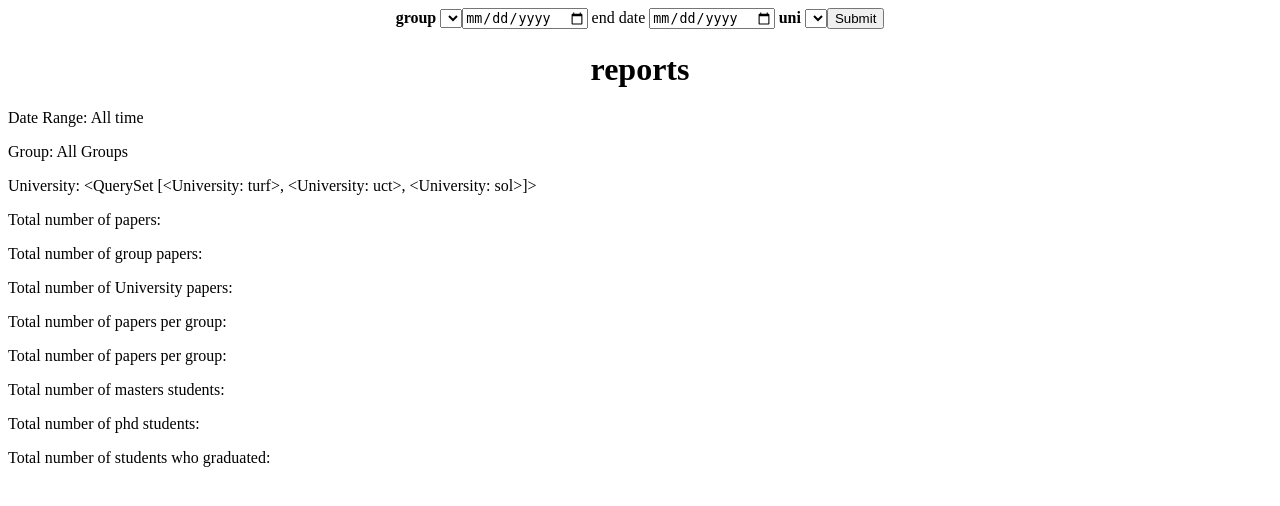
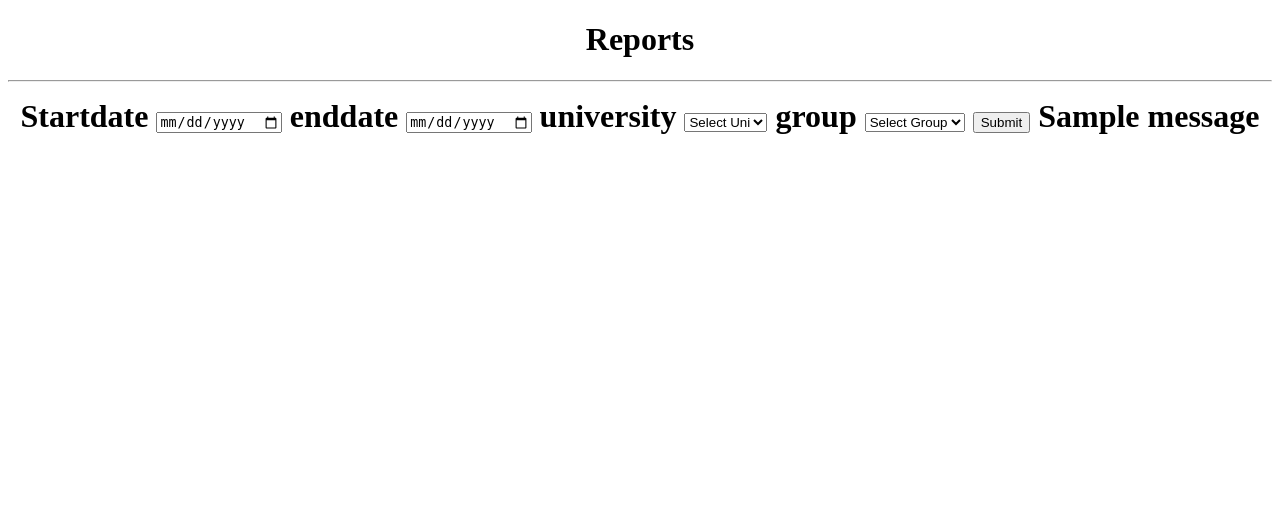
Before and after one commit to RTEE001/Capstone-project, a Django app: page /reports/ in a window 1280 px wide. Shown: the top 506 px of the page. Run offline with Django 4.2, Linux system fonts and the light colour scheme; data comes from the database, SQL or seed files in the repository; both versions use the stored data as it was after the commit; tables that the repository leaves empty hold one stand-in row (values such as "Sample post"); one stand-in notice (Sample message) is shown; lists and menus that the app fills with data are empty.

Commit message:
report final touches

```diff
--- a/CBIB/settings.py
+++ b/CBIB/settings.py
@@ -39,8 +39,7 @@ INSTALLED_APPS = [
     'django.contrib.sessions',
     'django.contrib.messages',
     'django.contrib.staticfiles',
-    'researchapp',
-    'django_filters'
+    'researchapp'
 ]
 
 MIDDLEWARE = [
@@ -109,7 +108,7 @@ AUTH_PASSWORD_VALIDATORS = [
 
 LANGUAGE_CODE = 'en-us'
 
-TIME_ZONE = 'UTC'
+TIME_ZONE = 'Africa/Johannesburg'
 
 USE_I18N = True
 
--- a/researchapp/models.py
+++ b/researchapp/models.py
@@ -18,6 +18,7 @@ class Role(models.Model):
 class University(models.Model):
     name = models.CharField(max_length=100)
     image = models.ImageField(upload_to='images',default=None, blank=True ,null=True)
+    created = models.DateField(auto_now_add=True)
     def __str__(self):
         return self.name
 
@@ -26,6 +27,7 @@ class Group(models.Model):
     name = models.CharField(max_length=100)
     description = models.CharField(max_length=100)
     university = models.ForeignKey(University, on_delete=models.CASCADE, default=None, null=TRUE)
+    created = models.DateField(auto_now_add=True)
     def __str__(self):
         return self.name
 
--- a/researchapp/templates/reports.html
+++ b/researchapp/templates/reports.html
@@ -2,75 +2,102 @@
 
 <!DOCTYPE html>
 <head>
-    <title> REports </title>
+    <title> Reports </title>
 </head>
 
 <body>
     <center>
+        <h1> Reports <h1>
 
-        <form mepod = 'POST' action="{% url 'paperpdf' %}">
+        <hr>
+
+        <form method = 'GET' action = "{% url 'paperpdf'%}">
             {% csrf_token %}
 
-            <label for="group"><b>group</b></label>
-            <select id="group" name="group">
-            {% for group in groups%}
-            <option value={{group.Gname}} >{{group.Gname}}
+            <label for="startdate"><b>Startdate</b></label>
+            <input type="date"  name = 'startdate'  {% if selected_startdate == ''%} value = '' {%else%} value = '{{selected_startdate}}'{% endif%}/>
+
+            <label for="enddate"><b>enddate</b></label>
+            <input type="date"  name = 'enddate'  {% if selected_endtdate == ''%} value = '' {%else%} value = '{{selected_enddate}}'{% endif%}/>
+
+            <label for="university"><b>university</b></label>
+            <select id="university" name="university">
+            <option {% if selected_university == ''%} selected {% endif%} value = ''> Select Uni</option>
+            {% for university in unis%}
+            <option value={{university.name}} {%if selected_university == university.name%} selected {%endif%}>{{university.name}}
+            </option>
+
+            {% endfor %}
+        </select>
+
+            <label for="groups"><b>group</b></label>
+            <select id="type" name="group">
+                <option {% if selected_type == ''%} selected {% endif%} value = ''> Select Group</option>
+                {% for group in groups%}
+                <option value={{group.name}} {%if selected_type == group.name%} selected {%endif%}>{{group.name}}
             </option>
             {% endfor %}
+        </select>
+        <input type = 'submit' name = 'Search'/>
 
 
+        {% if messages%} {% for message in messages%} {{message}} {%endfor%}
+        {%else%}
+        <p>Date Range:
+            {{startdate}} - {{enddate}}
+        </p>
+
+        <p>
+            Total number of users:
+            {{total_number_of_users}}
+        </p>
+
+        <p>
+            Total number of universities:
+            {{total_number_of_universities}}
+        </p>
 
 
-         <label for="dates">start date</label>
-        <input type="date" id="date" name="startdate">
+        <p>
+            Total number of groups:
+            {{total_number_of_groups}}
+        </p>
 
-        <label for="dates">end date</label>
-        <input type="date" id="date" name="enddate">
+        <p>
+            Total number of publications:
+            {{total_number_of_publications}}
+        </p>
 
+        <p> users per uni:
+            <p></p>
+            {{ each_university_users_dict|linebreaksbr }}
+        </p>
 
-        <label for="uni"><b>uni</b></label>
-        <select id="uni" name="uni">
-        {% for uni in groups%}
-        <option value={{uni.Uniname}} >{{uni.Uniname}}
-        </option>
-        {% endfor %}
+        <p>publications per uni:
+            <p></p>
+            {{ each_university_publications_dict|linebreaksbr }}
+        </p>
 
+        <p> masters students per uni:
+            <p></p>
+            {{ each_university_masters_dict|linebreaksbr }}
+        </p>
 
-        <input type = 'submit' name = 'Search'/>
-        </form>
-        <h1> reports <h1>
-        </center>
+        <p> phd students per uni:
+            <p></p>
+            {{ each_university_phd_dict|linebreaksbr }}
+        </p>
 
-            <p>Date Range:
-                {%if startdate and enddate%}
-                {{startdate}} - {{enddate}}
-                {%else%} All time{%endif%}
-            </p>
+        <p> researchers per uni:
+            <p></p>
+            {{ each_university_researchers_dict|linebreaksbr }}
+        </p>
 
-            <p>Group:
-                {%if group%}
-                {{group}}
-                {%else%} All Groups{%endif%}
-            </p>
-
-            <p>University:
-                {%if university%}
-                {{university}}
-                {%else%} All Universities{%endif%}
-            </p>
-
-
-            <p>Total number of papers:</p>
-            <p>Total number of group papers:</p>
-            <p>Total number of University papers:</p>
-            <p>Total number of papers per group:</p>
-            <p>Total number of papers per group:</p>
-            <p>Total number of masters students:</p>
-            <p>Total number of phd students:</p>
-            <p>Total number of students who graduated:</p>
-
-
-
-
+        <p> graduates per uni:
+            <p></p>
+            {{ each_university_graduates_dict|linebreaksbr }}
+        </p>
+          {%endif%}
+    </center>
 </body>
 <html>
--- a/researchapp/views.py
+++ b/researchapp/views.py
@@ -13,6 +13,7 @@ import re
 from django.db.models import Q
 
 
+
 from .forms import UploadForm, UserForm, GroupForm
 from django.contrib.auth.hashers import make_password
 from django.contrib.auth.mixins import LoginRequiredMixin
@@ -21,6 +22,7 @@ from django.template.loader import get_template
 from xhtml2pdf import pisa
 # Create your views here.
 
+from datetime import date
 
 class ALViewUser(DetailView):
     model = User
@@ -482,7 +484,6 @@ def searchGroupsResult(request):
                 'selectedUni':a,
 
     }
-
     return render (request, 'GroupSearchResult.html', context)
 
 class AViewProfile(LoginRequiredMixin,DetailView):
@@ -522,119 +523,225 @@ class AViewGroupProfile(LoginRequiredMixin,DetailView):
         context['papers'] = a
         return context
 
+def filter_by_date_type_group(request, paper_list):
+
+    if 'date' in request.GET:
+        if request.GET['date'] !='':
+            paper_list = paper_list.filter(created__icontains = request.GET['date'])
+    if 'type' in request.GET:
+        if request.GET['type'] !='':
+            paper_list = paper_list.filter(category__name__icontains = request.GET['type'])
+    if 'group' in request.GET:
+        if request.GET['type'] !='':
+            paper_list = paper_list.filter(group__name__icontains = request.GET['group'])
+
+    return paper_list
 
 def filter_papers(request):
-    papers = Paper.objects.all()
-    groups = Group.objects.all()
-    unis = University.objects.all()
-    type = PaperType.objects.all()
+
+    searches = ''
+    dates= ''
+    types = ''
+    groups = ''
+
+    if 'search' in request.GET:
+        searches = request.GET['search']
+    if 'date' in request.GET:
+        dates = request.GET['date']
+    if 'type' in request.GET:
+        types = request.GET['type']
+    if 'group' in request.GET:
+        groups = request.GET['group']
+
+
     context = {
-        'papers': papers,
-        'groups': groups,
-        'type': type,
-        'unis': unis
+        'papers': filter_by_date_type_group(request, search_paper(request)),
+        'groups': Group.objects.all(),
+        'type': PaperType.objects.all(),
+        'selected_search': searches,
+        'selected_date': dates,
+        'selected_type': types,
+        'selected_group': groups
     }
-    if request.method == 'POST':
-        startdate = request.POST.get('startdate')
-        enddate = request.POST.get('enddate')
-        type = request.POST.get('type')
-        group = request.POST.get('GroupCat')
-        if startdate == '' and enddate == '' and type == '':
-            print('path 1')
-            return render(request, 'paper.html', context)
-        elif (startdate == '' or enddate == '') and type != '':
-            print('path 2')
-            filter = Paper.objects.filter(category__name__contains = type)
-            context ={
-                'papers':filter
-            }
-            print(filter)
-            return render(request, 'paper.html', context)
-        elif startdate != '' and enddate != '' and type == '':
-            print('path 3')
-            filter = Paper.objects.filter(created__range = [startdate, enddate])
-            print(filter)
-            context ={
-                'papers':filter
-            }
-            return render(request, 'paper.html', context)
-        else:
-            print('path 4')
-            filter = Paper.objects.filter(created__range = [startdate, enddate], category__name__contains = type)
-            print(filter)
-            context = {
-                'papers':filter
 
-            }
-            return render(request, 'paper.html',context)
-    else:
-
-        return render(request, 'paper.html', context)
+    return render(request, 'paper.html', context)
 #
 
 
 def reports(request):
+    startdates= ''
+    enddates = ''
+    universities = ''
+    group = ''
 
-    group = Group.objects.all()
-    unis = University.objects.all()
+    if 'startdate' in request.GET:
+        startdates = request.GET['startdate']
+    if 'enddate' in request.GET:
+        enddates = request.GET['enddate']
+    if 'group' in request.GET:
+        group = request.GET['type']
+    if 'university' in request.GET:
+        universities = request.GET['university']
+
+    if group != '' and universities !='':
+        HttpResponse('<h1>Select either group only or university only</h1>')
+
+        return render(request, 'reports.html')
+
+
     context = {
 
-            'groups': group,
-            'university': unis
-        }
+        # 'Users': people_report_filter(request, searchPeopleResult(request)).count(),
+        'unis': University.objects.all(),
+        'groups': Group.objects.all(),
+        'type': PaperType.objects.all(),
+        'selected_startdate': startdates,
+        'selected_enddate': enddates,
+        'selected_university': universities,
+        'selected_group': group
+    }
 
-    if request.method == 'POST':
-
-            startdate = request.POST.get('startdate')
-            enddate = request.POST.get('enddate')
-            univ= request.POST.get('uni')
-            group = request.POST.get('group')
-
-            if startdate == '' and enddate == ''  and univ =='' and group != '':
-                total_papers = Paper.objects.filter(group__Gname__contains = group)
-                context = {
-                    'filter':total_papers
-                }
-                return render(request, 'reports.html', context)
-
-            # elif (startdate == '' or enddate == '')  and group !='' and uni !='':
-            #     filter = Paper.objects.filter(category__name__contains = type)
-            #     context ={
-            #         'filter':filter.count()
-            #     }
-
-            #     return render(request, 'reports.html', context)
-
-            # elif startdate != '' and enddate != '' and type == '':
-            #     filter = Paper.objects.filter(created__range = [startdate, enddate])
-
-            #     context ={
-            #         'filter':filter.count()
-            #     }
-            #     return render(request, 'reports.html', context)
-
-            # else:
-            #     filter = Paper.objects.filter(created__range = [startdate, enddate], category__name__contains = type)
-
-            #     context = {
-            #         'filter':filter.count()
-
-            #     }
-            #     return render(request, 'reports.html', context)
-
-    else:
-
-        return render(request, 'reports.html', context)
+    return render(request, 'reports.html', context)
 ##needs work
 def generate_pdf(request):
 
     template_path = 'reports.html'
-    filter = Paper.objects.filter(group__Gname__contains = request.POST['group'])
-    context = {"filter":filter.count()}
-    print('context begins')
 
-    print(context)
-    print('context ends')
+    startdate_present = False
+    enddate_present = False
+    group_present = False
+    university_present = False
+
+    startdate = '2000-01-01'
+    enddate = str(date.today())
+
+
+    context = {
+
+        'startdate': startdate,
+        'enddate': enddate
+
+    }
+
+    if 'startdate' in request.GET:
+        if request.GET['startdate'] != '':
+            startdate_present = True
+            startdate = request.GET['startdate']
+    if 'enddate' in request.GET:
+        if request.GET['enddate'] != '':
+            enddate_present = True
+            enddate = request.GET['enddate']
+
+    if 'group' in request.GET:
+        if request.GET['group'] != '':
+            group_present = True
+            group = request.GET['group']
+
+    if 'university' in request.GET:
+        if request.GET['university'] != '':
+            university_present = True
+            university = request.GET['university']
+
+    if group_present == False and university_present == False:
+        if startdate_present == True and enddate_present ==False:
+            context['startdate'] = startdate
+        elif startdate_present == True and enddate_present == True:
+            context['startdate'] = startdate
+            context['enddate'] = enddate
+        elif startdate_present ==False and enddate_present ==True:
+            context['enddate'] = enddate
+
+        context['total_number_of_users'] = User.objects.filter(date_joined__range = [startdate, enddate]).count()
+        context['total_number_of_universities'] = University.objects.filter(created__range = [startdate, enddate]).count()
+        context['total_number_of_groups'] = Group.objects.filter(created__range = [startdate, enddate]).count()
+        context['total_number_of_publications'] = Paper.objects.filter(created__range = [startdate, enddate]).count()
+
+        each_university_users_dict = {}
+        each_university_publications_dict = {}
+        each_university_masters_dict = {}
+        each_university_phd_dict = {}
+        each_university_researchers_dict = {}
+        each_university_graduates_dict = {}
+
+
+        all_unis = University.objects.filter(created__range = [startdate, enddate])
+
+        for each_uni in all_unis:
+
+            each_university_users_dict[f'{each_uni.name}'] = User.objects.filter(group__university__name__contains = each_uni, date_joined__range = [startdate, enddate]).count()
+            each_university_publications_dict[f'{each_uni.name}']= Paper.objects.filter(group__university__name__contains = each_uni, created__range = [startdate, enddate]).count()
+            each_university_masters_dict[f'{each_uni.name}']= User.objects.filter(group__university__name__contains = each_uni, date_joined__range = [startdate, enddate], student_role__name__contains = 'masters').count()
+            each_university_phd_dict[f'{each_uni.name}']= User.objects.filter(group__university__name__contains = each_uni, date_joined__range = [startdate, enddate], student_role__name__contains = 'phd').count()
+            each_university_researchers_dict[f'{each_uni.name}']= User.objects.filter(group__university__name__contains = each_uni, date_joined__range = [startdate, enddate], student_role__name__contains = 'Researcher').count()
+            each_university_graduates_dict[f'{each_uni.name}']= User.objects.filter(group__university__name__contains = each_uni, date_joined__range = [startdate, enddate], student_role__name__contains = 'graduate').count()
+
+        context['each_university_users_dict'] = (str(each_university_users_dict).replace("{","").replace("}", "")).replace(',', '\n')
+        context['each_university_publications_dict'] = (str(each_university_publications_dict).replace("{","").replace("}", "")).replace(',', '\n')
+        context['each_university_masters_dict'] = (str(each_university_masters_dict).replace("{","").replace("}", "")).replace(',', '\n')
+        context['each_university_phd_dict'] = (str(each_university_phd_dict).replace("{","").replace("}", "")).replace(',', '\n')
+        context['each_university_researchers_dict'] = (str(each_university_researchers_dict).replace("{","").replace("}", "")).replace(',', '\n')
+        context['each_university_graduates_dict'] = (str(each_university_graduates_dict).replace("{","").replace("}", "")).replace(',', '\n')
+
+    elif startdate_present == True and enddate_present ==True and group_present == True and university_present == False:
+
+        context['startdate'] = startdate
+        context['enddate'] = enddate
+        context['total_number_of_users_in_group'] = User.objects.filter(date_joined__range = [startdate, enddate],  group__name__contains = group).count()
+        context['total_number_of_publications'] = Paper.objects.filter(created__range = [startdate, enddate], group__name__contains = group).count()
+
+        group_publications_dict = {}
+        group_masters_dict = {}
+        group_phd_dict = {}
+        group_researchers_dict = {}
+        group_graduates_dict = {}
+
+        group_publications_dict[group.name] =  Paper.objects.filter(group__name__contains = group, created__range = [startdate, enddate]).count()
+        group_masters_dict[group.name] = User.objects.filter(group__name__contains = group, date_joined__range = [startdate, enddate], student_role__name__contains = 'masters').count()
+        group_phd_dict[group.name] = User.objects.filter(group__name__contains = group, date_joined__range = [startdate, enddate], student_role__name__contains = 'phd').count()
+        group_researchers_dict[group.name] = User.objects.filter(group__name__contains = group, date_joined__range = [startdate, enddate], student_role__name__contains = 'Researcher').count()
+        group_graduates_dict[group.name] = User.objects.filter(group__name__contains = group, date_joined__range = [startdate, enddate], student_role__name__contains = 'graduate').count()
+
+        context['group_publications_dict'] = (str(group_publications_dict).replace("{","").replace("}", "")).replace(',', '\n')
+        context['group_masters_dict'] = (str(group_masters_dict).replace("{","").replace("}", "")).replace(',', '\n')
+        context['group_phd_dict'] = (str(group_phd_dict).replace("{","").replace("}", "")).replace(',', '\n')
+        context['group_researchers_dict'] = (str(group_researchers_dict).replace("{","").replace("}", "")).replace(',', '\n')
+        context['group_graduates_dict'] = (str(group_graduates_dict).replace("{","").replace("}", "")).replace(',', '\n')
+
+    elif startdate_present == True and enddate_present ==True and group_present == False and university_present == True:
+        context['startdate'] = startdate
+        context['enddate'] = enddate
+        context['total_number_of_users_in_uni'] = User.objects.filter(date_joined__range = [startdate, enddate], university__name__contains = university ).count()
+
+        context['total_number_of_groups'] = Group.objects.filter(created__range = [startdate, enddate], university__name__contains = university).count()
+        context['total_number_of_publications'] = Paper.objects.filter(created__range = [startdate, enddate], group__university__name__contains = university).count()
+
+
+        each_group_users_dict = {}
+        each_group_publications_dict = {}
+        each_group_masters_dict = {}
+        each_group_phd_dict = {}
+        each_group_researchers_dict = {}
+        each_group_graduates_dict = {}
+
+
+        all_groups_in_uni = Group.objects.filter(created__range = [startdate, enddate], university__name__contains = university )
+
+        for each_group in all_groups_in_uni:
+
+            each_group_users_dict[f'{each_group.name}'] = User.objects.filter(group__name__contains = each_group, date_joined__range = [startdate, enddate]).count()
+            each_group_publications_dict[f'{each_group.name}']= Paper.objects.filter(group__name__contains = each_group, created__range = [startdate, enddate]).count()
+            each_group_masters_dict[f'{each_group.name}']= User.objects.filter(group__name__contains = each_group, date_joined__range = [startdate, enddate], student_role__name__contains = 'masters').count()
+            each_group_phd_dict[f'{each_group.name}']= User.objects.filter(group__name__contains = each_group, date_joined__range = [startdate, enddate], student_role__name__contains = 'phd').count()
+            each_group_researchers_dict[f'{each_group.name}']= User.objects.filter(group__name__contains = each_group, date_joined__range = [startdate, enddate], student_role__name__contains = 'Researcher').count()
+            each_group_graduates_dict[f'{each_group.name}']= User.objects.filter(group__name__contains = each_group, date_joined__range = [startdate, enddate], student_role__name__contains = 'graduate').count()
+
+        context['each_group_users_dict'] = (str(each_group_users_dict).replace("{","").replace("}", "")).replace(',', '\n')
+        context['each_group_publications_dict'] = (str(each_group_publications_dict).replace("{","").replace("}", "")).replace(',', '\n')
+        context['each_group_masters_dict'] = (str(each_group_masters_dict).replace("{","").replace("}", "")).replace(',', '\n')
+        context['each_group_phd_dict'] = (str(each_group_phd_dict).replace("{","").replace("}", "")).replace(',', '\n')
+        context['each_group_researchers_dict'] = (str(each_group_researchers_dict).replace("{","").replace("}", "")).replace(',', '\n')
+        context['each_group_graduates_dict'] = (str(each_group_graduates_dict).replace("{","").replace("}", "")).replace(',', '\n')
+
     # Create a Django response object, and specify content_type as pdf
     response = HttpResponse(content_type='application/pdf')
     response['Content-Disposition'] = 'filename="report.pdf"'
@@ -694,11 +801,10 @@ def search_paper(request):
         entry_query = get_query(query_string, ['title', 'description','author'])
 
         paper_list= Paper.objects.filter(entry_query)
-        return render(request,'paper.html',{'papers':paper_list} )
+        return paper_list
     else:
         display_paper = Paper.objects.all()
-        return render(request, 'paper.html', {'papers':display_paper})
-
+        return display_paper
 
 def search(request):
 
```
Also changed, not shown: researchapp/templates/my htmls/output.html (deleted, +0 -23 lines), researchapp/templates/output.html (deleted, +0 -23 lines), researchapp/templates/paper.html (+18 -10 lines), test.py (+2 -40 lines), trialviews.py (+65 -0 lines), db.sqlite3, researchapp/migrations/0004_group_created_university_created.py (added), 5 other files.
